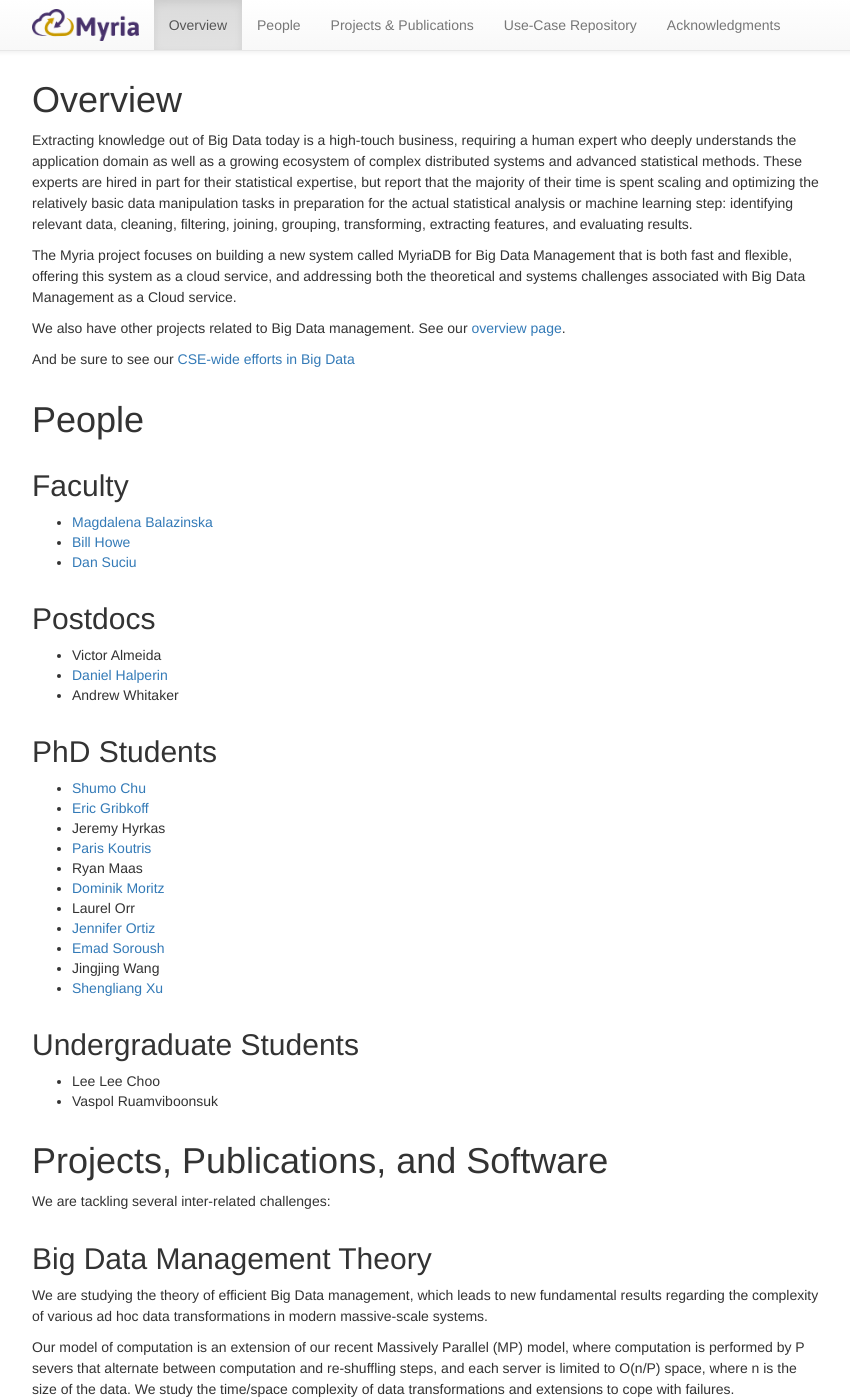
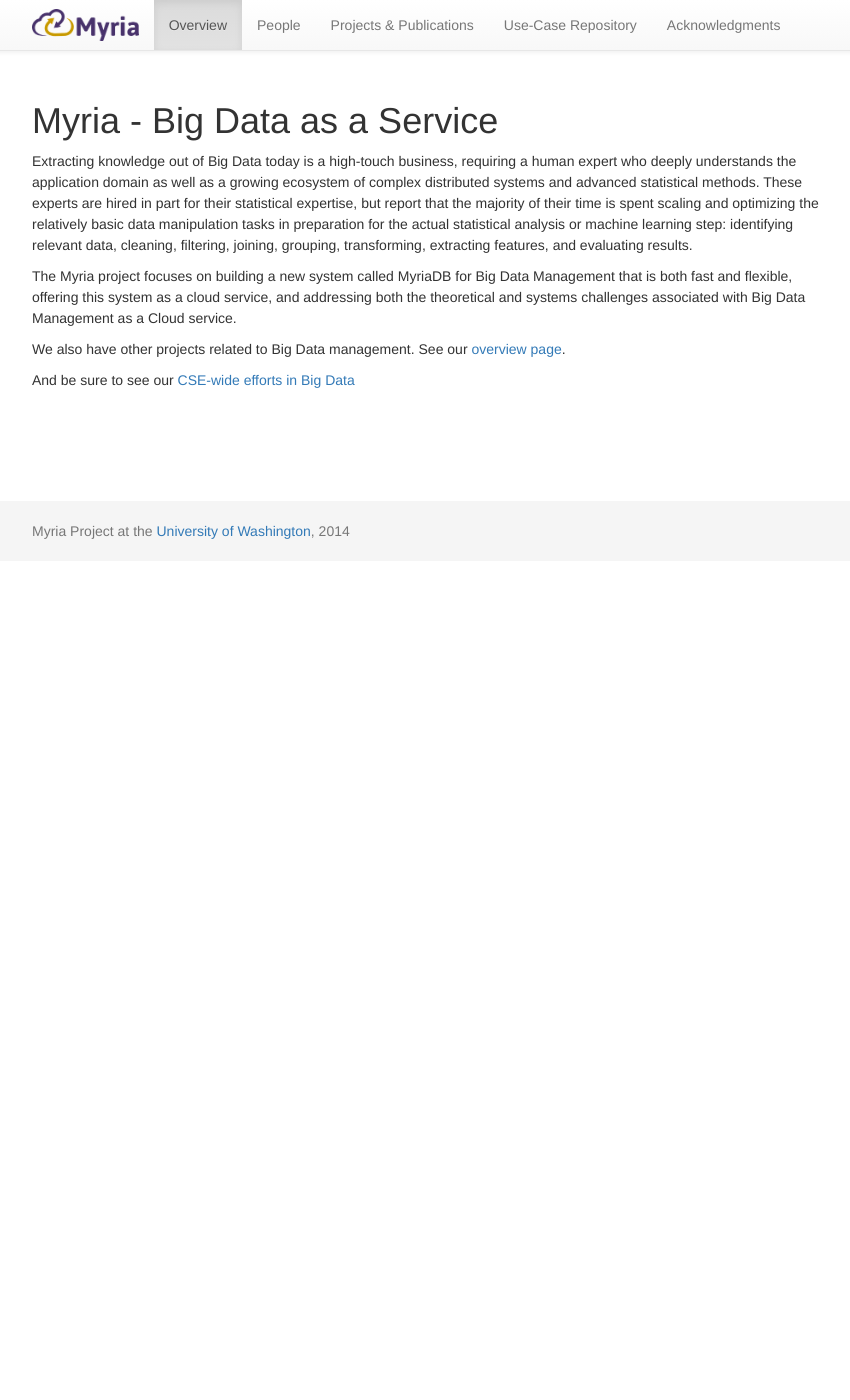
Before and after one commit to uwescience/myria-website, a Jekyll site: the page built from index.markdown, in a window 1280 px wide and 1400 px high. Shown: the whole window, without its empty margins (213-1063 px from the left). Built offline with Jekyll 4.4.1, drawn with Linux system fonts in a browser that asks for light colours; nearby versions of some CDN libraries; Markdown is read by kramdown in place of the engine named in the settings; some of the changed text lies outside the part shown.

Commit message:
Website with separate pages instead of scrollspy

````diff
--- a/_includes/languages.markdown
+++ /dev/null
@@ -1,19 +0,0 @@
-A large number of data exploration and analytics queries are iterative. We study advanced optimization techniques for iterative programs on massively parallel systems. In prior work we have explored the fundamental systems architecture needed for iterative data processing, and have investigated some simple optimization techniques. Our research now is developing new, advanced optimizations: using materialized views and dynamic re-optimization.
-
-Myria accepts queries written in SQL, Datalog, or a new Pig Latin-like language we call *MyriaL*. Based on our experience with [SQLShare](https://sqlshare.escience.washington.edu/), we believe that science users can write data analysis tasks in SQL. We expect Datalog’s declarative style to have similar appeal, especially for recursive queries. Myria’s Datalog compiler has support for stratified negation and a variety of simple aggregates. Myria uses semi-naive evaluation to efficiently compute recursive results, using asynchronous computation when possible.
-
-MyriaL is a hybrid imperative/declarative language, similar to [Pig Latin](http://infolab.stanford.edu/~usriv/papers/pig-latin.pdf) extended with iteration. We developed MyriaL in a way that lets users express efficient execution strategies in a declarative way which the query execution engine optimize easier than Datalog. MyriaL also supports functions and complex operations for importing, transforming and operating on data.
-
-Graph reachability can be expressed in MyriaL as:
-
-```python
-Edge = SCAN(user@uw.edu:edges_table);
-Reachable = [1]; Delta = Reachable;
-DO
-  NewNodes = [FROM Delta, Edge
-              WHERE Delta.addr == Edge.src
-              EMIT addr=Edge.dst];
-  Delta = DIFF(DISTINCT(NewNodes), Reachable);
-  Reachable = UNIONALL(Delta, Reachable);
-WHILE [*COUNTALL(Delta) > 0];
-```
--- a/_includes/overview.markdown
+++ /dev/null
@@ -1,7 +0,0 @@
-Extracting knowledge out of Big Data today is a high-touch business,  requiring a human expert who deeply understands the application domain  as well as a growing ecosystem of complex distributed systems and  advanced statistical methods. These experts are hired in part for  their statistical expertise, but report that the majority of their time  is spent scaling and optimizing the relatively basic data manipulation  tasks in preparation for the actual statistical analysis or machine  learning step: identifying relevant data, cleaning, filtering, joining,  grouping, transforming, extracting features, and evaluating results.
-
-The Myria project focuses on building a new system called MyriaDB for Big Data Management  that is both fast and flexible, offering this system as a cloud service,  and addressing both the theoretical and systems challenges associated  with Big Data Management as a Cloud service.
-
-We also have other projects related to Big Data management. See our [overview page](https://www.cs.washington.edu/node/8749/).
-
-And be sure to see our [CSE-wide efforts in Big Data](http://www.cs.washington.edu/research/bigdata)
--- /dev/null
+++ b/_includes/pages_list
@@ -0,0 +1,16 @@
+{% for rank in (0..10) %}
+  {% for node in pages_list %}
+    {% if node.rank == rank %}
+      {% if group == null or group == node.group %}
+        {% assign url = node.url | replace: 'index.html', '' %}
+        {% if page.url == node.url %}
+          <li class="active"><a href="{{url}}" class="active">{{node.title}}</a></li>
+        {% else %}
+          <li><a href="{{url}}">{{node.title}}</a></li>
+        {% endif %}
+      {% endif %}
+    {% endif %}
+  {% endfor %}
+{% endfor %}
+{% assign pages_list = nil %}
+{% assign group = nil %}
--- a/_includes/sla.markdown
+++ /dev/null
@@ -1,5 +0,0 @@
-An important focus of Myria is not just on managing Big Data but on doing so using a cloud service. We are thus studying various aspects of this problem. Specifically, we are studying a new type of SLA that will enable Cloud providers to offer Big Data Management and Analytics as a service with a more user-friendly and performance-friendly service-level agreement (SLA).
-
-Today's pricing models and SLAs are described at the level of compute resources (instance-hours or gigabytes processed). They are also different from one service to the next. Both conditions make it difficult for users to select a service, pick a configuration, and predict the actual analysis cost. To address this challenge, we propose a new abstraction, called a Personalized Service Level Agreement (PSLA), where users are presented with what they can do with their data in terms of query capabilities, guaranteed query performance and fixed hourly prices.
-
-*Ortiz, J., Almeida, V. T., Balazinska, M.,[A Vision for Personalized Service Level Agreements in the Cloud](publications/PSLA2013.pdf), Workshop on Data Analytics in the Cloud with SIGMOD 2013, June 2013*
--- a/_layouts/default.html
+++ b/_layouts/default.html
@@ -14,9 +14,9 @@
       <link rel="stylesheet" href="//netdna.bootstrapcdn.com/bootstrap/3.1.0/css/bootstrap-theme.min.css">
       <link rel="stylesheet" href="{{ site.baseurl}}/css/main.css">
   </head>
-  <body data-spy="scroll" data-offset="80" data-target=".navbar-default">
+  <body>
     <!-- Fixed navbar -->
-    <div class="navbar navbar-default navbar-fixed-top" role="navigation">
+    <div class="navbar navbar-default navbar-static-top" role="navigation">
       <div class="container">
         <div class="navbar-header">
           <button type="button" class="navbar-toggle" data-toggle="collapse" data-target=".navbar-collapse">
@@ -25,17 +25,15 @@
             <span class="icon-bar"></span>
             <span class="icon-bar"></span>
           </button>
-          <a class="navbar-brand" href="{{ site.baseurl}}/#">
+          <a class="navbar-brand" href="{{ site.baseurl}}/">
             <img src="{{ site.baseurl}}/images/myria-logo.png" alt="myria-logo" class="logo"></img>
           </a>
         </div>
         <div class="navbar-collapse collapse">
           <ul class="nav navbar-nav">
-            <li><a href="{{ site.baseurl}}/#overview" data-target="#overview">Overview</a></li>
-            <li><a href="{{ site.baseurl}}/#people" data-target="#people">People</a></li>
-            <li><a href="{{ site.baseurl}}/#publications" data-target="#publications">Projects & Publications</a></li>
-            <li><a href="{{ site.baseurl}}/#usecases" data-target="#usecases">Use-Case Repository</a></li>
-            <li><a href="{{ site.baseurl}}/#ack" data-target="#ack">Acknowledgments</a></li>
+            {% assign pages_list = site.pages %}
+            {% assign group = 'navigation' %}
+            {% include pages_list %}
           </ul>
         </div><!--/.nav-collapse -->
       </div>
@@ -54,21 +52,6 @@
     <script src="https://code.jquery.com/jquery-2.1.0.min.js"></script>
     <script src="//netdna.bootstrapcdn.com/bootstrap/3.1.0/js/bootstrap.min.js"></script>
     <script type="text/javascript">
-      var offset = 79;
-      $('.navbar-nav>li>a').click(function(event) {
-        // fix scroll if link to main page
-        var el = $(this);
-        var a = document.createElement('a');
-        a.href = el.attr('href');
-        // only do this when we are on the root side
-        if (a.pathname === $(location).attr('pathname')) {
-          event.preventDefault();
-          $(el.attr('data-target'))[0].scrollIntoView();
-          scrollBy(0, -offset);
-        };
-      });
-    </script>
-    <script type="text/javascript">
       (function(i,s,o,g,r,a,m){i['GoogleAnalyticsObject']=r;i[r]=i[r]||function(){
       (i[r].q=i[r].q||[]).push(arguments)},i[r].l=1*new Date();a=s.createElement(o),
       m=s.getElementsByTagName(o)[0];a.async=1;a.src=g;m.parentNode.insertBefore(a,m)
--- a/css/main.css
+++ b/css/main.css
@@ -1,7 +1,3 @@
-body {
-  padding-top: 50px;
-}
-
 /* Customize container */
 @media (min-width: 768px) {
   .container {
@@ -27,7 +23,7 @@
 }
 
 #footer {
-	margin-top: 300px;
+	margin-top: 100px;
 	background-color: #f5f5f5;
 	height: 60px;
 }
--- a/index.markdown
+++ b/index.markdown
@@ -1,55 +1,16 @@
 ---
 layout: default
-title: Myria - Big Data Management as a Cloud Service
+title: Overview
+group: "navigation"
+rank: 0
 ---
 
-<h1 id="overview">Overview</h1>
+# Myria - Big Data as a Service
 
-{% include overview.markdown %}
+Extracting knowledge out of Big Data today is a high-touch business,  requiring a human expert who deeply understands the application domain  as well as a growing ecosystem of complex distributed systems and  advanced statistical methods. These experts are hired in part for  their statistical expertise, but report that the majority of their time  is spent scaling and optimizing the relatively basic data manipulation  tasks in preparation for the actual statistical analysis or machine  learning step: identifying relevant data, cleaning, filtering, joining,  grouping, transforming, extracting features, and evaluating results.
 
-<h1 id="people">People</h1>
+The Myria project focuses on building a new system called MyriaDB for Big Data Management  that is both fast and flexible, offering this system as a cloud service,  and addressing both the theoretical and systems challenges associated  with Big Data Management as a Cloud service.
 
-{% include people.markdown %}
+We also have other projects related to Big Data management. See our [overview page](https://www.cs.washington.edu/node/8749/).
 
-<h1 id="publications">Projects, Publications, and Software</h1>
-
-We are tackling several inter-related challenges:
-
-## Big Data Management Theory
-
-We are studying the theory of efficient Big Data management, which leads to new fundamental results regarding the complexity of various ad hoc data transformations in modern massive-scale systems.
-
-Our model of computation is an extension of our recent Massively Parallel (MP) model, where computation is performed by P severs that alternate between computation and re-shuffling steps, and each server is limited to O(n/P) space, where n is the size of the data. We study the time/space complexity of data transformations and extensions to cope with failures.
-
-## Big Data Query languages
-
-{% include languages.markdown %}
-
-## Systems-challenges of Efficient Big Data Management
-
-We are studying a variety of challenges related to building systems for efficient Big Data management. A large fraction of this work is done in the context of the [Nuage project](http://nuage.cs.washington.edu). We are also tackling challenges related to the usability of Big Data systems in the [CQMS project](http://cqms.cs.washington.edu/).
-
-In the specific context of the Myria project, we started to focus on challenges associated with efficient iterative processing. In particular, failures and load imbalances are increasingly common as the size of data processing tasks grows, and exacerbated in iterative programs. In prior work, we have extensively studied both problems for non-iterative computations. For iterative programs, we propose a radically new, extremely lightweight approach, which we call FT/Skew Skip Mechanism: when a server fails, we simply allow the other servers to continue the iteration. The failed computation either re-joins eventually, after recovery; or is abandoned altogether, if the resulting accuracy is still acceptable. We treat skew as a form of failure: servers that are too slow to respond are assumed to have failed. We are studying this approach and other light-weight fault-tolerance and load balance techniques for iterative computations.
-
-## Big Data Management as a Cloud Service
-
-{% include sla.markdown %}
-
-## MyriaDB System and Service
-
-All the above ideas are brought together in a new Big Data management system called MyriaDB that we are currently building as a cloud service.
-
-
-<h1 id="usecases">Use-Case Repository</h1>
-
-In order to facilitate Big Data research in academia and research labs, we are assembling a variety of real uses-cases and known benchmarks and base our experiments and feature requirements on real use-cases from a variety of domains, primarily various domain sciences. To help the community, we are making these use-cases publicly available. Each use-case comprises data and examples of the processing to be done on that data.
-
-This effort is brought to you by the University of Washington [database group](http://db.cs.washington.edu), [AstroDB team](http://db.cs.washington.edu/astrodb/), [Survey Science group,](http://ssg.astro.washington.edu/home_ssg.shtml)[ N-body Shop](http://www-hpcc.astro.washington.edu/), [eScience Institute](http://escience.washington.edu/), and the [Big Data ](http://bigdata.cs.washington.edu)group.
-
-We also have an older [repository of Hadoop applications](http://nuage.cs.washington.edu/repository.php) as part of our earlier [Nuage project](http://nuage.cs.washington.edu).
-
-<a class="btn btn-primary" href="{{ site.baseurl}}/repository/">Open use-case repository...</a>
-
-<h1 id="ack">Acknowledgments</h1>
-
-The Myria project is partially supported by the National Science Foundation through [NSF grant IIS-](http://www.nsf.gov/awardsearch/showAward.do?AwardNumber=1247469)[1247469](https://www.fastlane.nsf.gov/researchadmin/viewProposalStatusDetails.do?propId=1247469&amp;performOrg=U of Washington "View Status for Proposal Number 1247469"), gifts from [EMC](http://www.emc.com), and the [Intel Science and Technology Center for Big Data](http://istc-bigdata.org). Any opinions, findings, and conclusions or recommendations expressed in this material are those of the author(s) and do not necessarily reflect the views of the funding agencies.
+And be sure to see our [CSE-wide efforts in Big Data](http://www.cs.washington.edu/research/bigdata)
--- a/_includes/people.markdown
+++ b/people.markdown
@@ -15,7 +26,7 @@
 * Jeremy Hyrkas
 * [Paris Koutris](http://homes.cs.washington.edu/~pkoutris/)
 * Ryan Maas
-* [Dominik Moritz](http://domoritz.de)
+* [Dominik Moritz](https://domoritz.github.io)
 * Laurel Orr
 * [Jennifer Ortiz](http://homes.cs.washington.edu/~jortiz16/)
 * [Emad Soroush](http://www.cs.washington.edu/homes/soroush/)
@@ -23,5 +34,6 @@
 * [Shengliang Xu](http://homes.cs.washington.edu/~slxu/)
 
 ## Undergraduate Students
+
 * Lee Lee Choo
 * Vaspol Ruamviboonsuk
````
Also changed, not shown: other parts of people.markdown (+11 -0 lines), acknowledgments.markdown (added, +10 -0 lines), projects.markdown (added, +61 -0 lines), repository/index.markdown (+10 -2 lines).
